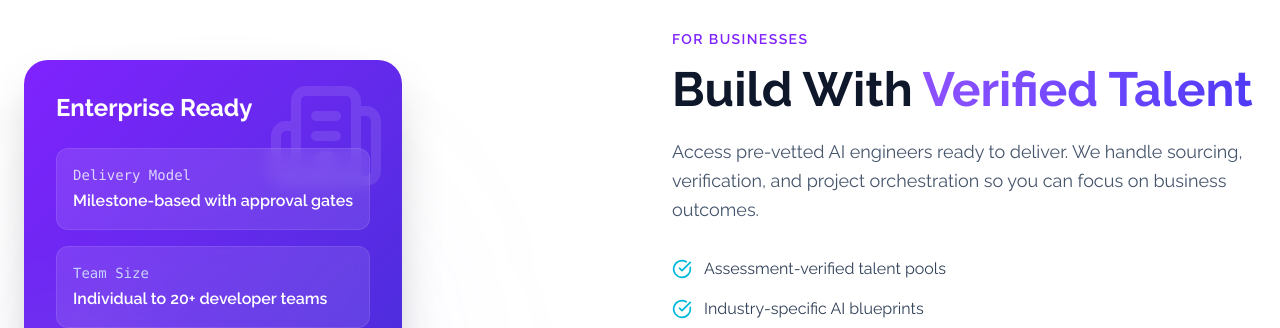
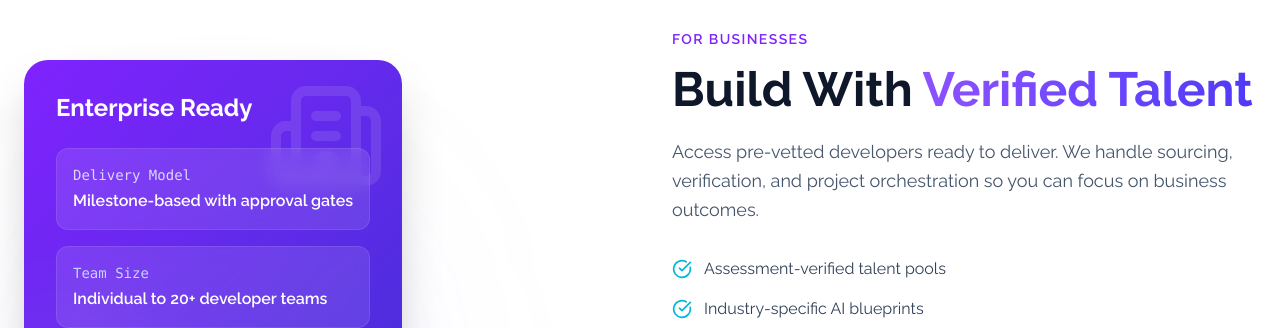
Before and after one commit to somahorse/SomaHorseNexus, a Next.js app in the folder frontend/: page / in a window 1280 px wide. Shown: the part 3080-3408 px from the top of the page. Built offline with nearby package versions, Linux system fonts and the light colour scheme; no server answers.

Commit message:
Update BusinessSection.tsx
swapped ai engineer for developer

```diff
--- a/frontend/src/components/homepage/BusinessSection.tsx
+++ b/frontend/src/components/homepage/BusinessSection.tsx
@@ -43,7 +43,7 @@ export default function BusinessSection() {
                                 Build With <span className="text-transparent bg-clip-text bg-gradient-to-r from-violet-500 to-indigo-600">Verified Talent</span>
                             </h2>
                             <p className="text-lg text-slate-600 mb-8 leading-relaxed">
-                                Access pre-vetted AI engineers ready to deliver. We handle sourcing, verification, and project orchestration so you can focus on business outcomes.
+                                Access pre-vetted developers ready to deliver. We handle sourcing, verification, and project orchestration so you can focus on business outcomes.
                             </p>
                             <ul className="space-y-4 mb-8">
                                 <ListItem text="Assessment-verified talent pools" />
```
